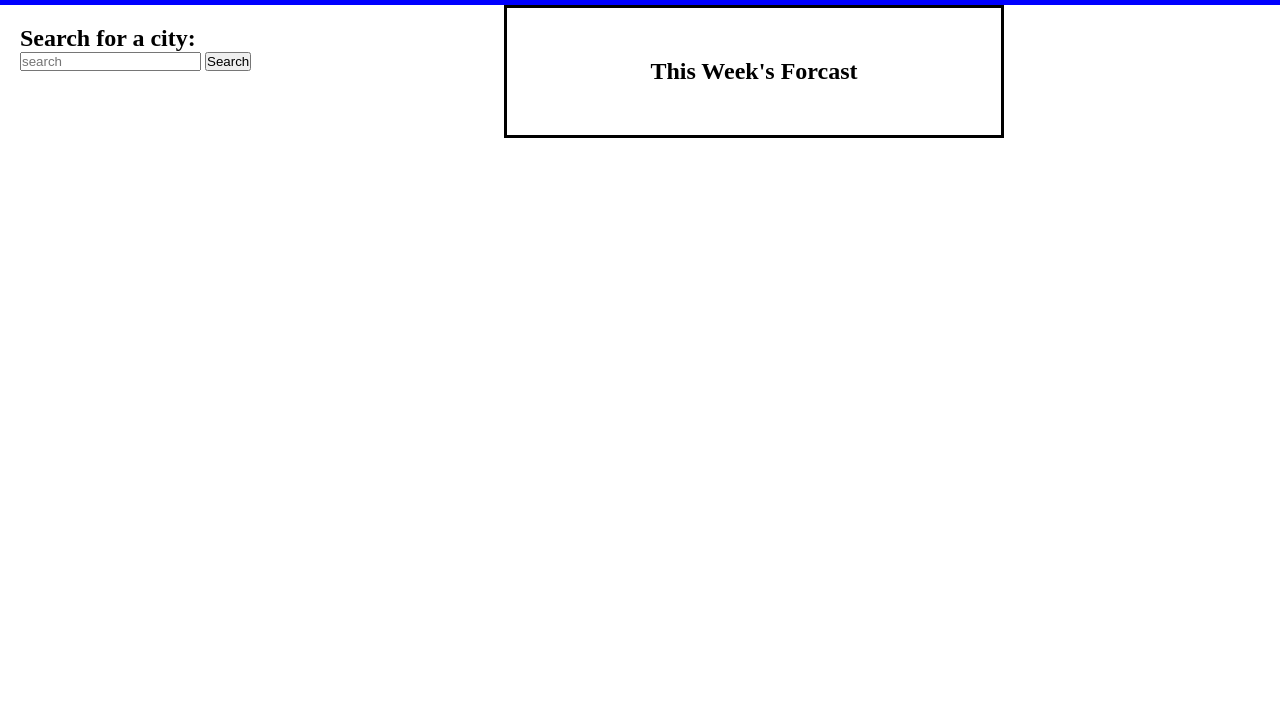
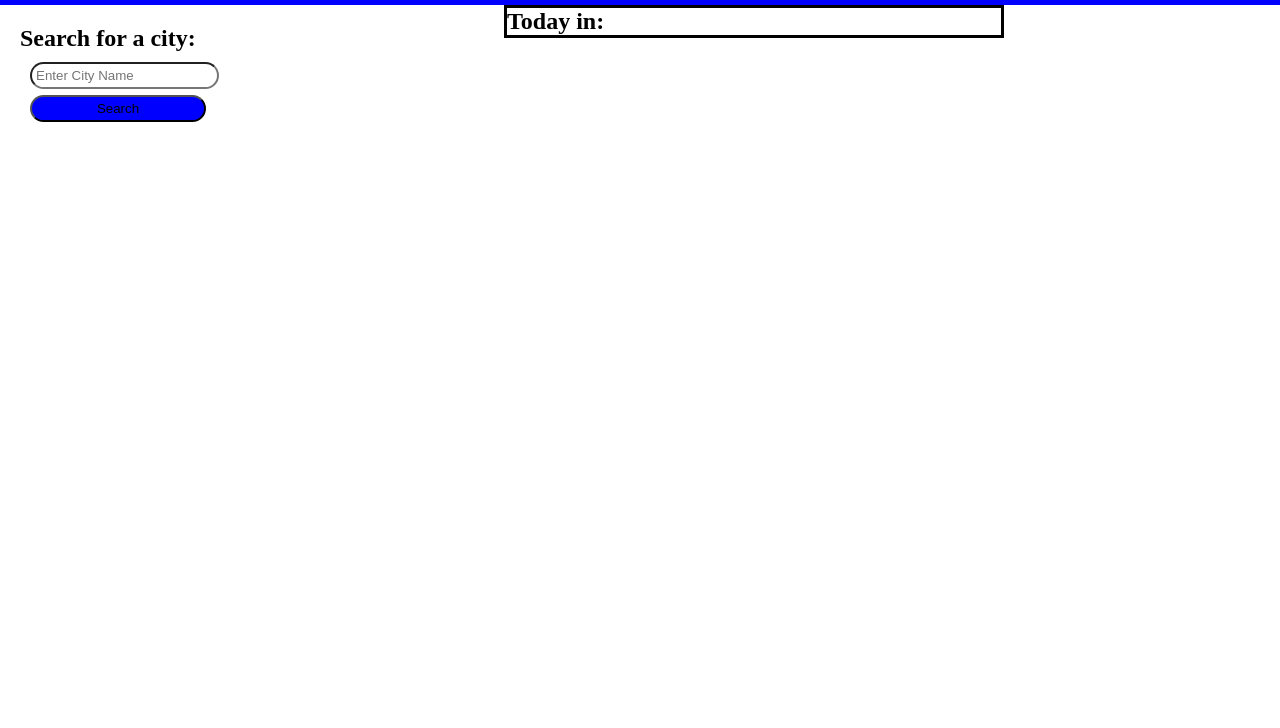
Before and after one commit to Ren-kun235/weatherapi, a plain HTML site: page index.html in a window 1280 px wide. Shown: the part 72-800 px from the top of the page. Drawn offline with nearby package versions, Linux system fonts and the light colour scheme.

Commit message:
styled button and search bar

```diff
--- a/assets/css/style.css
+++ b/assets/css/style.css
@@ -17,13 +17,31 @@ span {
     vertical-align: top;
 }
 
+.searcher {
+    margin: 10px;
+}
+
+.searchBtn {
+    background-color: blue;
+    border-radius: 25px;
+    display: block;
+    width: 40%;
+    padding: 4px;
+    margin-top: 6px;
+}
+
+#searchCity {
+    border-radius: 25px;
+    padding: 4px;
+}
+
 #searchBar {
     text-align: start;
     padding: 20px;
 }
 
 #todaysForecast {
-    text-align: center;
+    text-align: start;
     border: 3px solid black;
-    padding: 50px;
+    /* padding: 50px; */
 }
--- a/index.html
+++ b/index.html
@@ -15,11 +15,18 @@
     <main>
         <span id="searchBar">
             <h2>Search for a city:</h2>
-            <input id="searchCity" type="searchBar" placeholder="search" />
-            <button id="button">Search</button>
+            <div class="searcher">
+                <input id="searchCity" type="searchBar" placeholder="Enter City Name" />
+                <button class="searchBtn" id="button">Search</button>
+            </div>
+            <div>
+                <div class="history">
+                    <!-- insert cities searched -->
+                </div>
+            </div>
         </span>
         <span>
-            <h2 id="todaysForecast">This Week's Forcast</h2>
+            <h2 id="todaysForecast">Today in:<h2 class="city"></h2></h2>
             <div id="5-dayForecast">
                 <!-- insert weather forecast -->
             </div>
```
